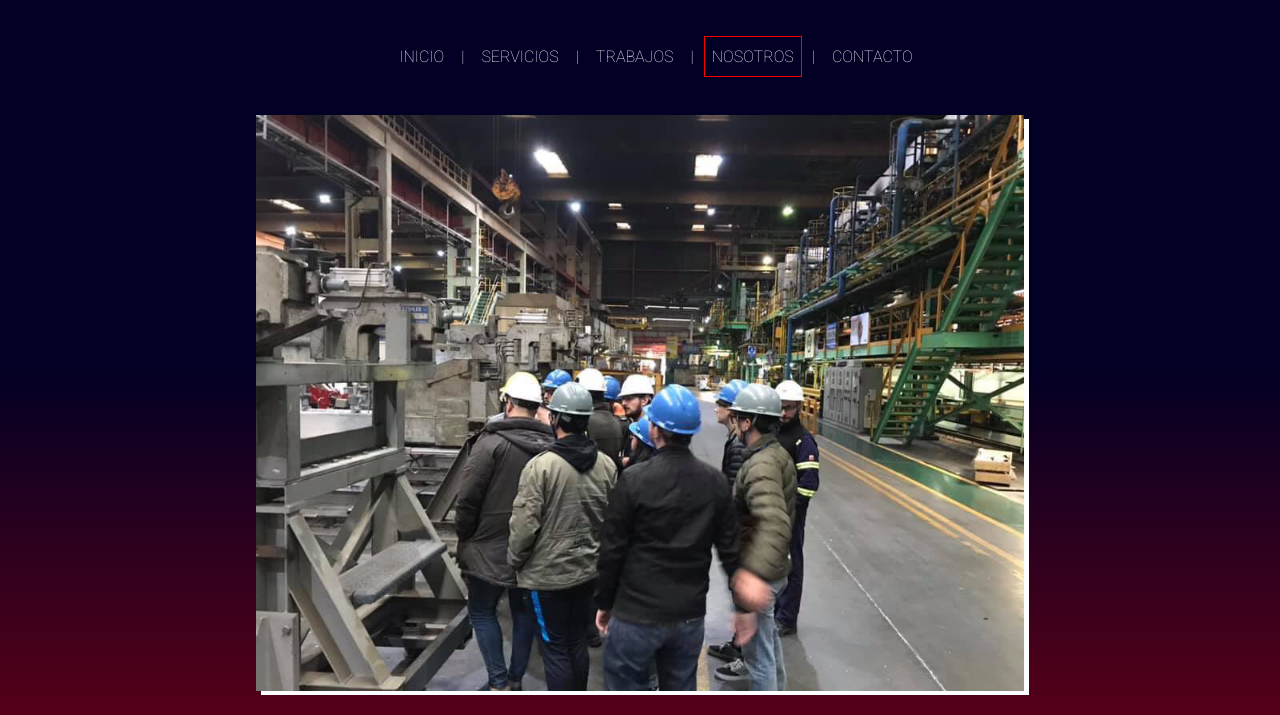
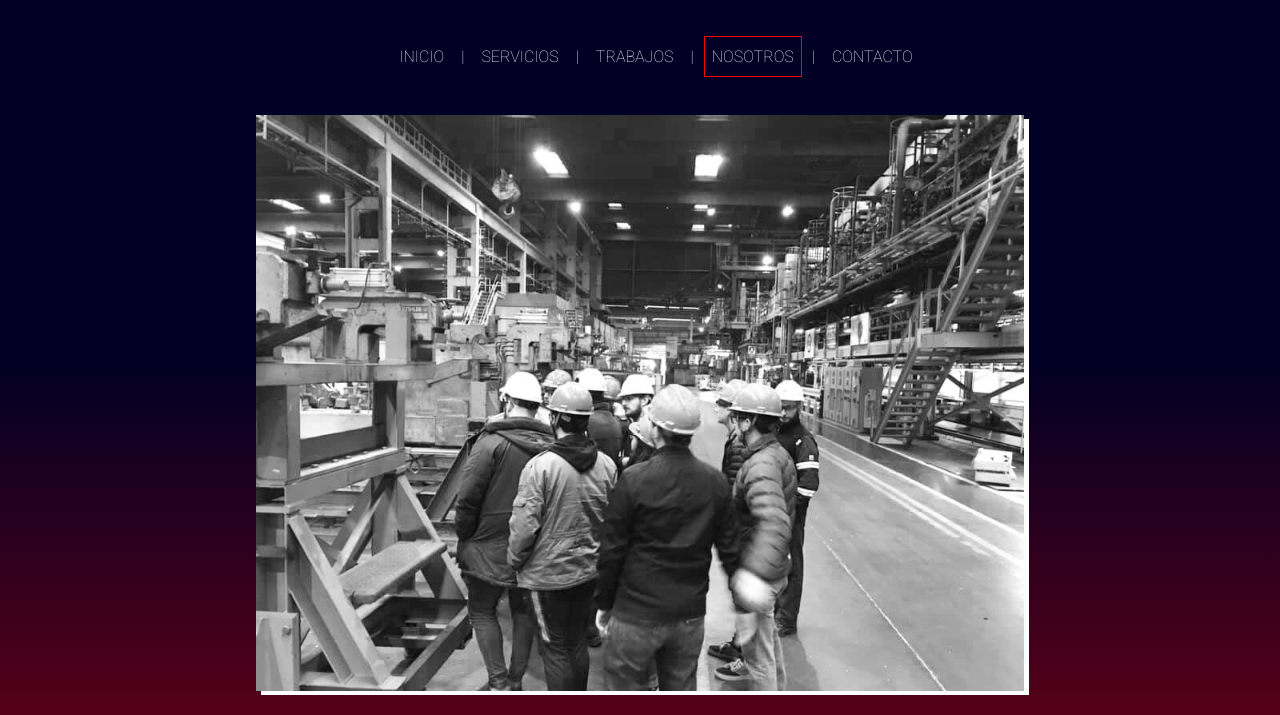
Before and after one commit to emaarias/emanuel-arias-tp-final-ad, a website: page pages/nosotros.html in a window 1280 px wide. Shown: the part 85-800 px from the top of the page. Drawn offline with nearby package versions, Linux system fonts and the light colour scheme.

Commit message:
Cambios Nosotros imagen pricipal

```diff
--- a/pages/nosotros.html
+++ b/pages/nosotros.html
@@ -36,7 +36,7 @@
     </header><!-- Fin del Header -->
     <main class="main-nosotros"> <!-- Comienzo del Main o Contenedor Principal -->
         <section class="nosotros-uno">
-            <img src="../images/grupoTrabajo.png"  alt="Foto Grupo Completo" class="nosotros-uno__img nosotros-uno--sombra"><!-- Foto grupo de trabajo completo --> <!--ELEMENTO BEM + MODIFICADOR BEM-->
+            <img src="../images/grupoTrabajo_2.png"  alt="Foto Grupo Completo" class="nosotros-uno__img nosotros-uno--sombra"><!-- Foto grupo de trabajo completo --> <!--ELEMENTO BEM + MODIFICADOR BEM-->
         </section>
         <section class="nosotros-dos">
 
```
Also changed, not shown: images/grupoTrabajo_2.png (added).
